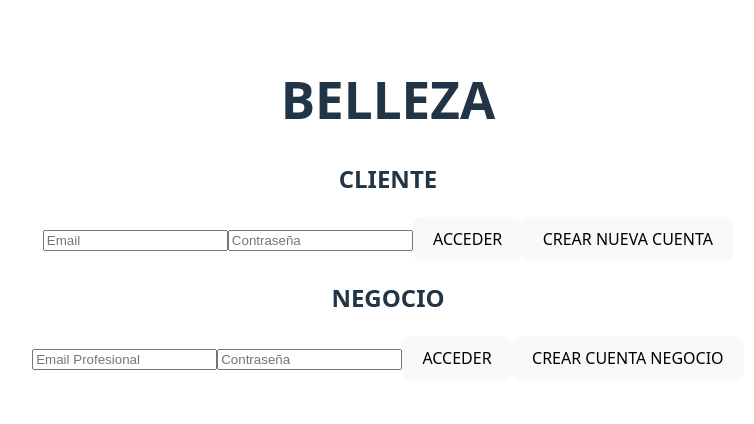
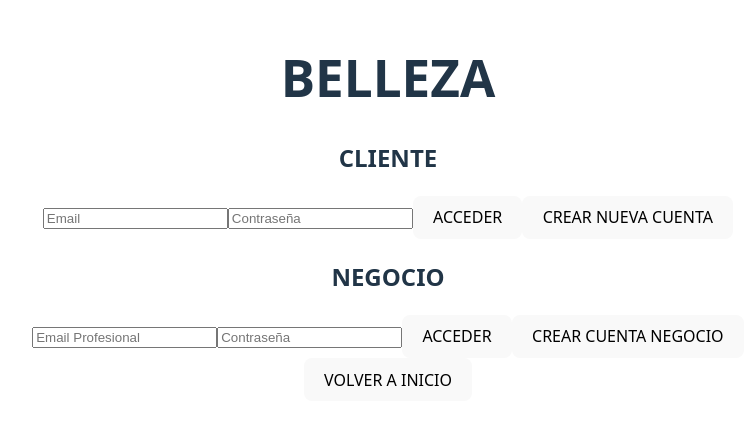
Before and after one commit to amarinc2000/ISST-Grupo14-Belleza-25, a React (Vite) app in the folder frontend/: page /inicio-sesion in a window 1280 px wide. Shown: the part 192-616 px from the top of the page, without its empty margins (252-1006 px from the left). Built offline with nearby package versions, Linux system fonts and the light colour scheme.

Commit message:
Boton Volver en inicio_sesion

```diff
--- a/frontend/src/components/inicio_sesion.jsx
+++ b/frontend/src/components/inicio_sesion.jsx
@@ -1,4 +1,5 @@
 import React from "react";
+import { Link } from "react-router-dom";
 
 const InicioSesion = () => {
   return (
@@ -48,6 +49,13 @@ const InicioSesion = () => {
           </button>
         </div>
       </div>
+
+      {/* Botón para volver a la página principal */}
+      <Link to="/">
+        <button className="mt-20 w-64 p-3 bg-gray-500 text-white font-bold rounded-lg">
+          VOLVER A INICIO
+        </button>
+      </Link>
     </div>
   );
 };
```
